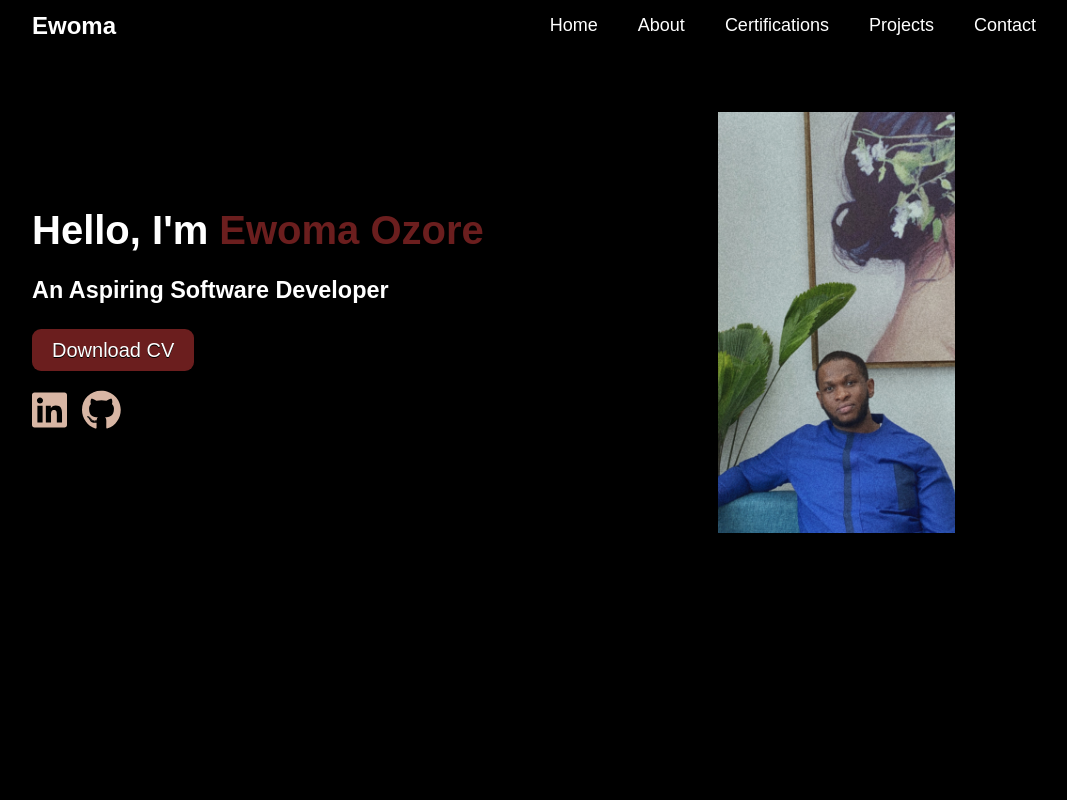
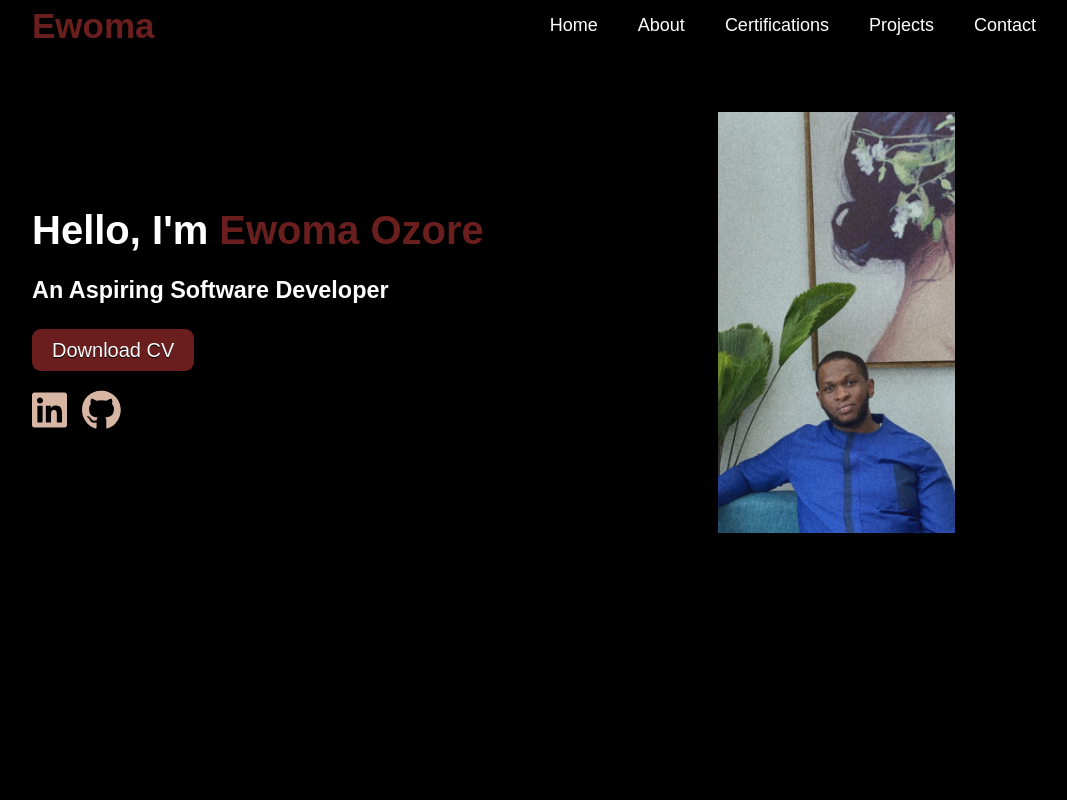
Before and after one commit to EwomaOzore/react_portfolio, a React (Create React App) app: page / in a window 1280 px wide. Shown: the top 800 px of the page, without its empty margins (96-1163 px from the left). Built offline with nearby package versions, Linux system fonts and the light colour scheme; the HTML template or start-up script is replaced by a standard one.

Commit message:
initial commit

```diff
--- a/src/App.css
+++ b/src/App.css
@@ -41,7 +41,8 @@ nav {
 }
 
 .logo {
-  width: 140px;
+  color: #6b1e1e;
+  font-size: 35px;
 }
 
 nav ul li {
--- a/src/components/Header.js
+++ b/src/components/Header.js
@@ -15,7 +15,7 @@ const Header = () => {
         <div id="header" className="header-container">
             <div className="container">
                 <nav>
-                    <h1>Ewoma</h1>
+                    <h1 className='logo'>Ewoma</h1>
                     <FontAwesomeIcon
                         className={`mobile-menu-icon ${mobileMenuOpen ? 'active' : ''}`}
                         icon={mobileMenuOpen ? faTimes : faBars}
```
